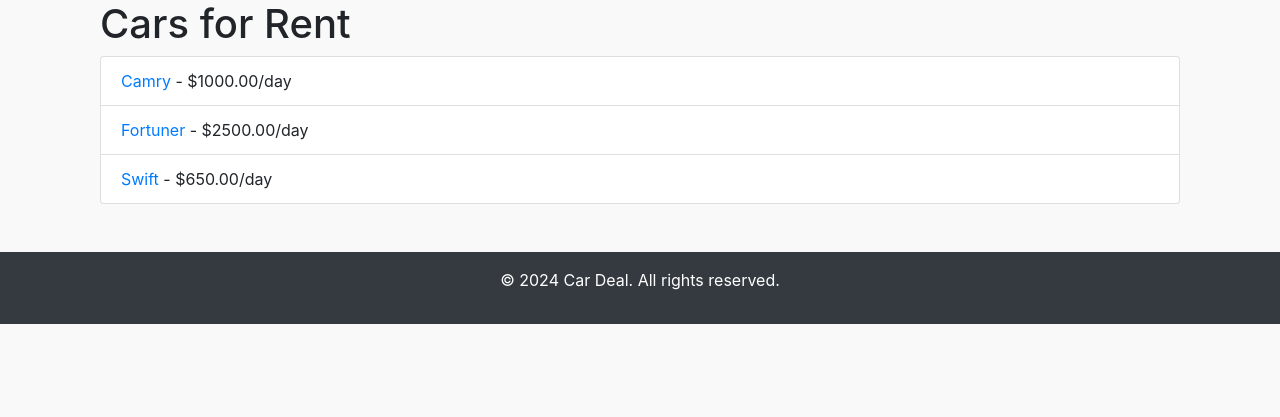
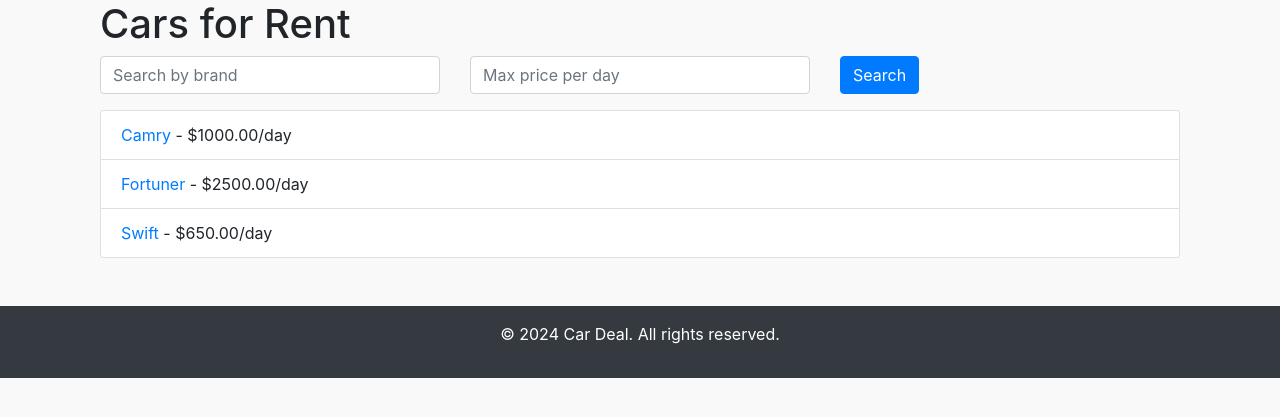
Before and after one commit to Mohamednufaij/CarGo, a Django app: page /rent/ in a window 1280 px wide. Shown: the part 56-473 px from the top of the page. Run offline with Django 5.2, Linux system fonts and the light colour scheme; a user stored in the database is signed in; data comes from the database, SQL or seed files in the repository; some libraries are stand-ins or nearby versions.

Commit message:
added few codes

```diff
--- a/listings/templates/listings/rent_car_page.html
+++ b/listings/templates/listings/rent_car_page.html
@@ -3,11 +3,29 @@
 {% block content %}
 <div class="container">
     <h1>Cars for Rent</h1>
+
+    <!-- Search Form -->
+    <form method="get" action="{% url 'rent_car_page' %}">
+        <div class="row mb-3">
+            <div class="col">
+                <input type="text" name="brand" class="form-control" placeholder="Search by brand">
+            </div>
+            <div class="col">
+                <input type="number" name="price_per_day" class="form-control" placeholder="Max price per day">
+            </div>
+            <div class="col">
+                <button type="submit" class="btn btn-primary">Search</button>
+            </div>
+        </div>
+    </form>
+
     <ul class="list-group">
         {% for car in cars_for_rent %}
         <li class="list-group-item">
             <a href="{% url 'rent_car_detail' car.pk %}">{{ car.name }}</a> - ${{ car.price_per_day }}/day
         </li>
+        {% empty %}
+        <li class="list-group-item">No cars match your search criteria.</li>
         {% endfor %}
     </ul>
 </div>
--- a/listings/views.py
+++ b/listings/views.py
@@ -320,12 +320,25 @@ def car_rent_create(request):
     return render(request, 'listings/car_form.html', {'form': form})
 @login_required
 def rent_car_page(request):
+    brand_query = request.GET.get('brand', '')
+    price_per_day_query = request.GET.get('price_per_day', '')
+
+    # Filter cars for rent based on search criteria
     cars_for_rent = CarForRent.objects.all()
 
+    if brand_query:
+        # Adjust 'name' based on the field in the Brand model that stores the brand name
+        cars_for_rent = cars_for_rent.filter(brand__name__icontains=brand_query)
+
+    if price_per_day_query:
+        try:
+            price_per_day = float(price_per_day_query)
+            cars_for_rent = cars_for_rent.filter(price_per_day__lte=price_per_day)
+        except ValueError:
+            pass  # Ignore invalid price input
 
     return render(request, 'listings/rent_car_page.html', {
         'cars_for_rent': cars_for_rent,
-
     })
 def rent_car_detail(request, pk):
     car = get_object_or_404(CarForRent, pk=pk)
```
